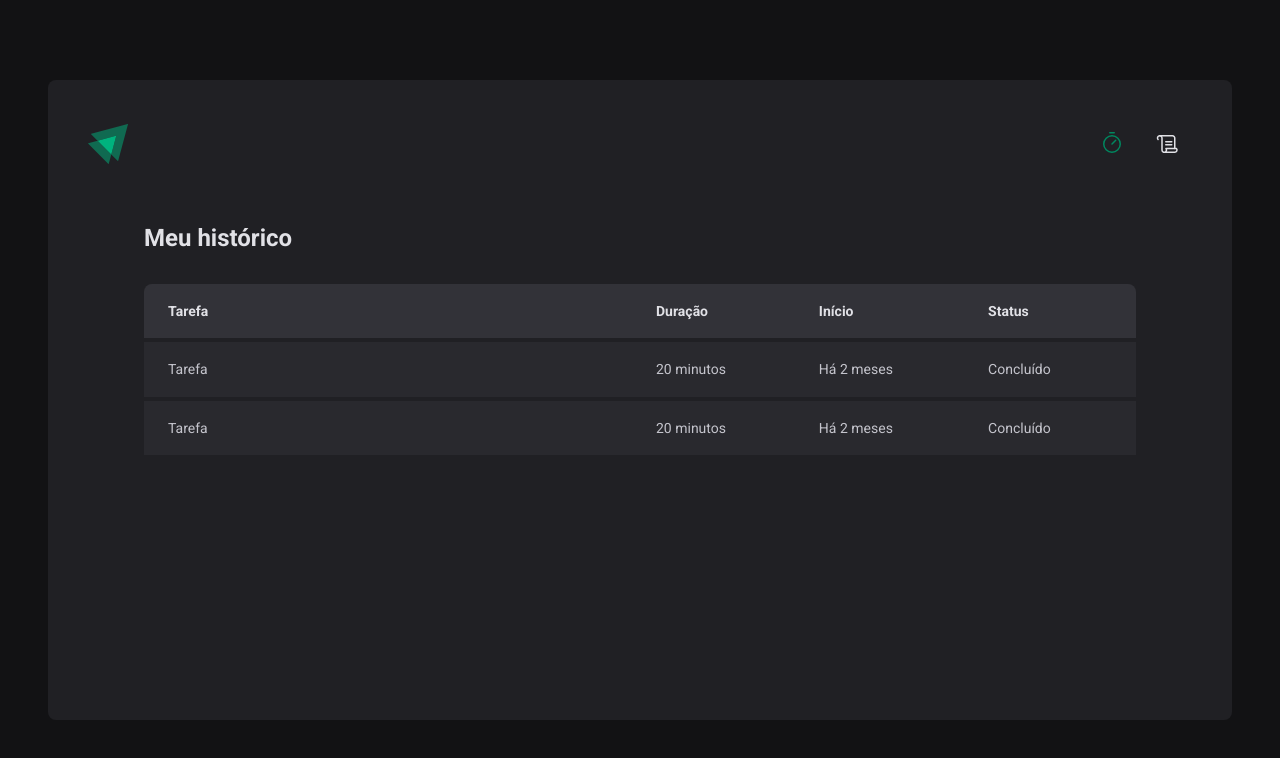
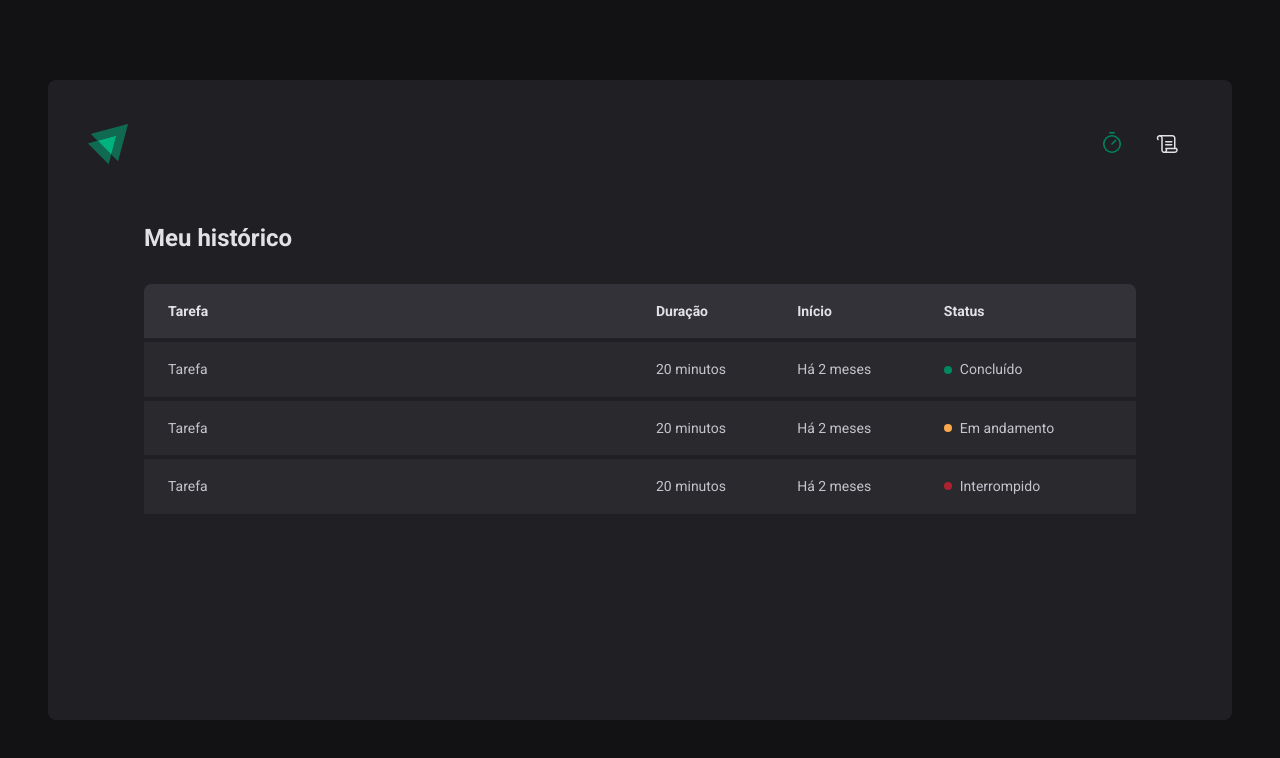
Before and after one commit to llucasmota/pomodoro-app, a React (Vite) app: page /history in a window 1280 px wide. Shown: the top 758 px of the page. Built offline with nearby package versions, Linux system fonts and the light colour scheme.

Commit message:
feat(pages/History): adding status component

```diff
--- a/src/pages/History/index.tsx
+++ b/src/pages/History/index.tsx
@@ -1,4 +1,4 @@
-import { HistoryContainer, HistoryList } from './styles'
+import { HistoryContainer, HistoryList, Status } from './styles'
 
 export function History() {
   return (
@@ -19,13 +19,25 @@
               <td>Tarefa</td>
               <td>20 minutos</td>
               <td>Há 2 meses</td>
-              <td>Concluído</td>
+              <td>
+                <Status statusColor="green">Concluído</Status>
+              </td>
             </tr>
             <tr>
               <td>Tarefa</td>
               <td>20 minutos</td>
               <td>Há 2 meses</td>
-              <td>Concluído</td>
+              <td>
+                <Status statusColor="yellow">Em andamento</Status>
+              </td>
+            </tr>
+            <tr>
+              <td>Tarefa</td>
+              <td>20 minutos</td>
+              <td>Há 2 meses</td>
+              <td>
+                <Status statusColor="red">Interrompido</Status>
+              </td>
             </tr>
           </tbody>
         </table>
--- a/src/pages/History/styles.ts
+++ b/src/pages/History/styles.ts
@@ -58,3 +58,26 @@
     }
   }
 `
+
+const STATUS_COLOR = {
+  yellow: 'yellow-500',
+  green: 'green-500',
+  red: 'red-500',
+} as const
+
+interface StatusProps {
+  statusColor: keyof typeof STATUS_COLOR
+}
+export const Status = styled.span<StatusProps>`
+  display: flex;
+  align-items: center;
+  gap: 0.5rem;
+
+  &::before {
+    content: '';
+    width: 0.5rem;
+    height: 0.5rem;
+    border-radius: 50%;
+    background: ${(props) => props.theme[STATUS_COLOR[props.statusColor]]};
+  }
+`
```
